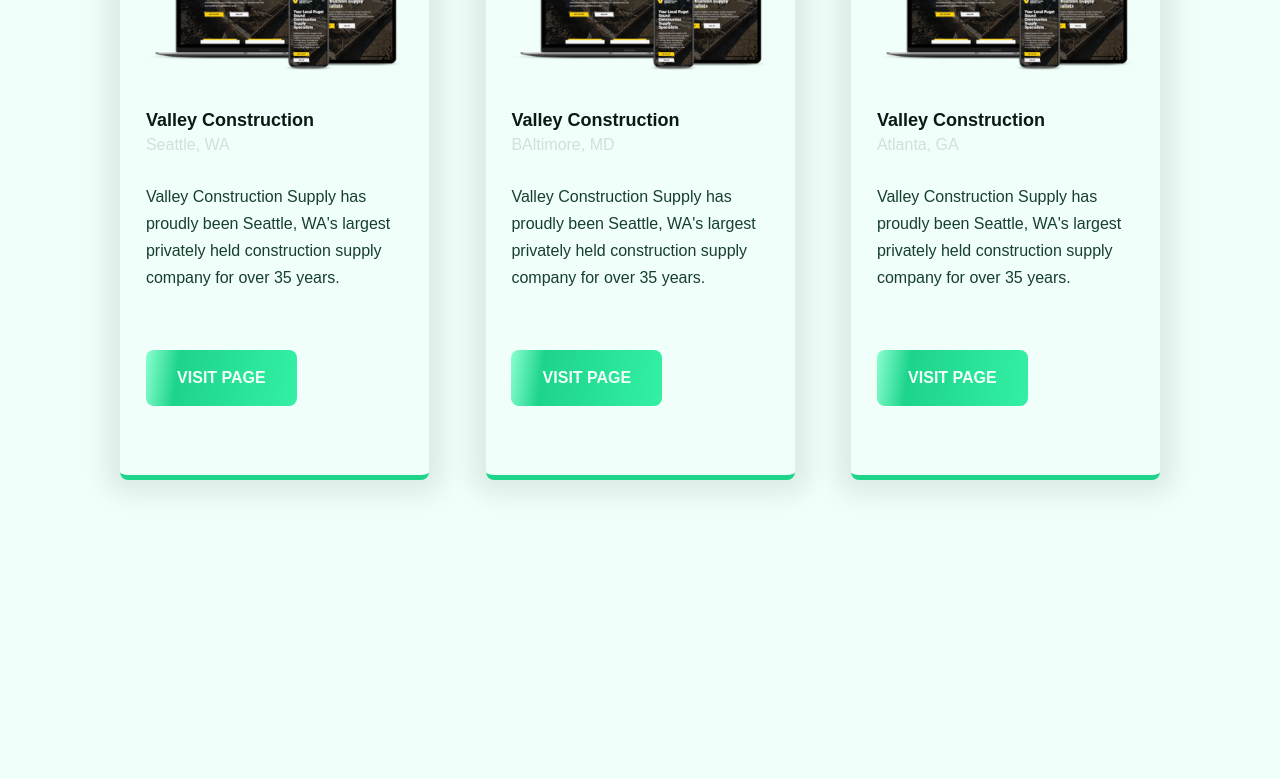
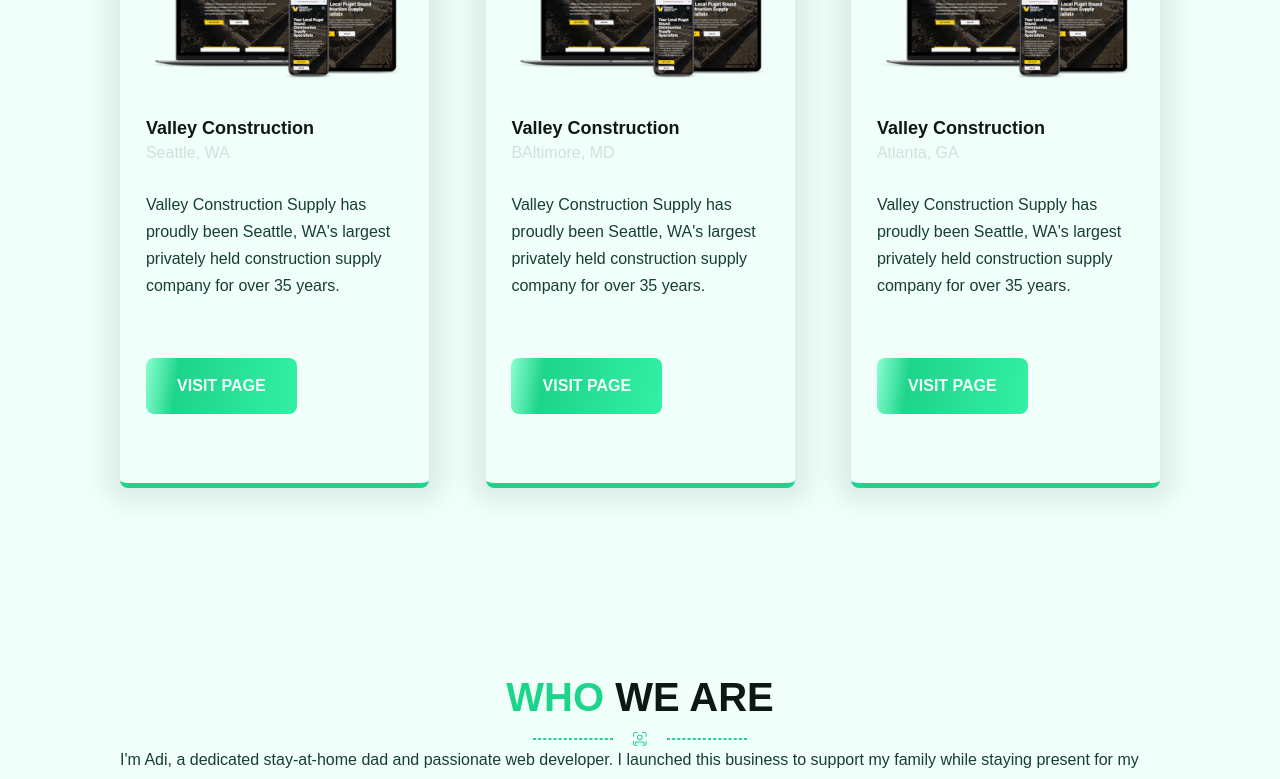
Before and after one commit to adinduokoro/Byte-Back-Digital-V2, a React (Create React App) app: page / in a window 1280 px wide. Shown: the part 2752-3531 px from the top of the page. Before the commit the page ends 3499 px from the top, so only its background shows below. Built offline with nearby package versions, Linux system fonts and the light colour scheme.

Commit message:
Who We Are
Working on the who we are section of the website

```diff
--- a/src/components/index.js
+++ b/src/components/index.js
@@ -5,3 +5,4 @@ export { default as SectionTitle } from "./sectionTitle/SectionTitle";
 export { default as WhatWeOffer } from "./whatWeOffer/WhatWeOffer";
 export { default as PaymentPlan } from "./paymentPlan/PaymentPlan";
 export { default as Portfolio } from "./portfolio/Portfolio";
+export { default as WhoWeAre } from "./whoWeAre/WhoWeAre";
--- a/src/components/sectionTitle/SectionTitle.module.css
+++ b/src/components/sectionTitle/SectionTitle.module.css
@@ -6,6 +6,7 @@
 }
 
 .page-ruler {
+  margin-top: 0.5rem;
     display: flex;
     align-items: center;
     gap: 1.25rem;
--- /dev/null
+++ b/src/components/whoWeAre/WhoWeAre.js
@@ -0,0 +1,32 @@
+import React from "react";
+import styles from "./WhoWeAre.module.css";
+import { SectionTitle } from "../../components";
+import personIcon from "../../assets/person-icon.svg";
+
+const WhoWeAre = () => {
+  return (
+    <section className={styles["who-we-are"]}>
+      <div className="container">
+        <div className={styles["who-we-are-container"]}>
+          <SectionTitle
+            firstWord={"WHO"}
+            secondWord={"WE ARE"}
+            image={personIcon}
+          />
+          <p>
+            I'm Adi, a dedicated stay-at-home dad and passionate web developer.
+            I launched this business to support my family while staying present
+            for my kid. After a year and a half of self-taught web design and
+            coding, I've now been professionally crafting websites for over five
+            years, perfecting my process with each of the hundreds I've built.
+          </p>
+          {/* picture */}
+          {/* name */}
+          {/* title */}
+        </div>
+      </div>
+    </section>
+  );
+};
+
+export default WhoWeAre;
--- /dev/null
+++ b/src/components/whoWeAre/WhoWeAre.module.css
@@ -0,0 +1,17 @@
+/* .what-we-offer {
+  position: relative;
+  height: 37.390625rem;
+  width: 100%;
+}
+
+.what-we-offer-content {
+  display: flex;
+  flex-direction: column;
+  height: 100%;
+  justify-content: center;
+  align-items: center;
+}
+
+.what-we-offer-content p {
+  color: var(--primaryColorGreen200);
+} */
--- a/src/pages/home/Home.js
+++ b/src/pages/home/Home.js
@@ -1,6 +1,6 @@
 import React from "react";
 import styles from "./Home.module.css";
-import { Hero, PaymentPlan, Portfolio, WhatWeOffer } from "../../components";
+import { Hero, PaymentPlan, Portfolio, WhatWeOffer, WhoWeAre } from "../../components";
 
 const Home = () => {
   return (
@@ -9,7 +9,7 @@ const Home = () => {
       <WhatWeOffer />
       <PaymentPlan />
       <Portfolio />
-      {/* whoweare */}
+      <WhoWeAre />
       {/* blog */}
       {/* plan options */}
     </section>
```
Also changed, not shown: src/assets/person-icon.svg (added).
